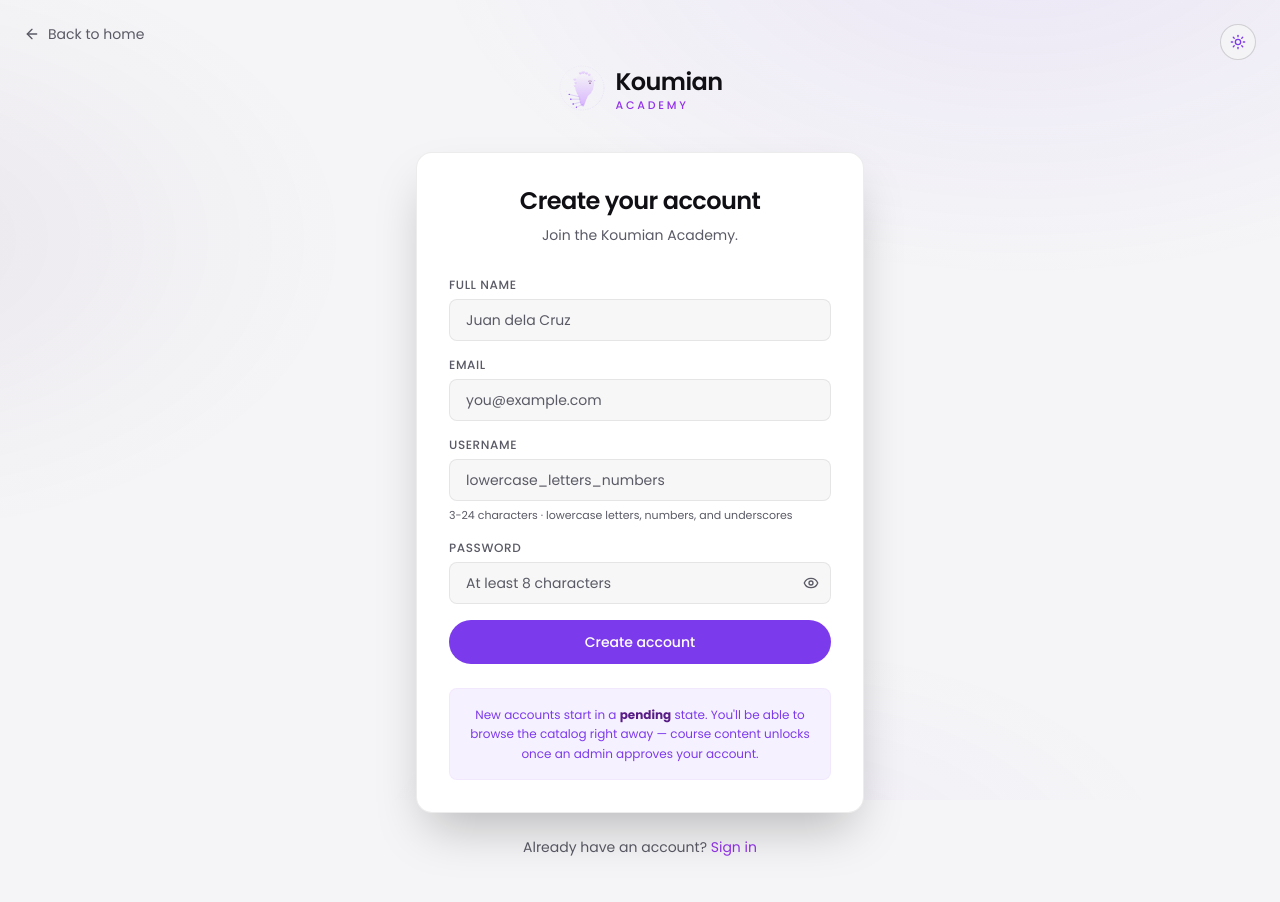
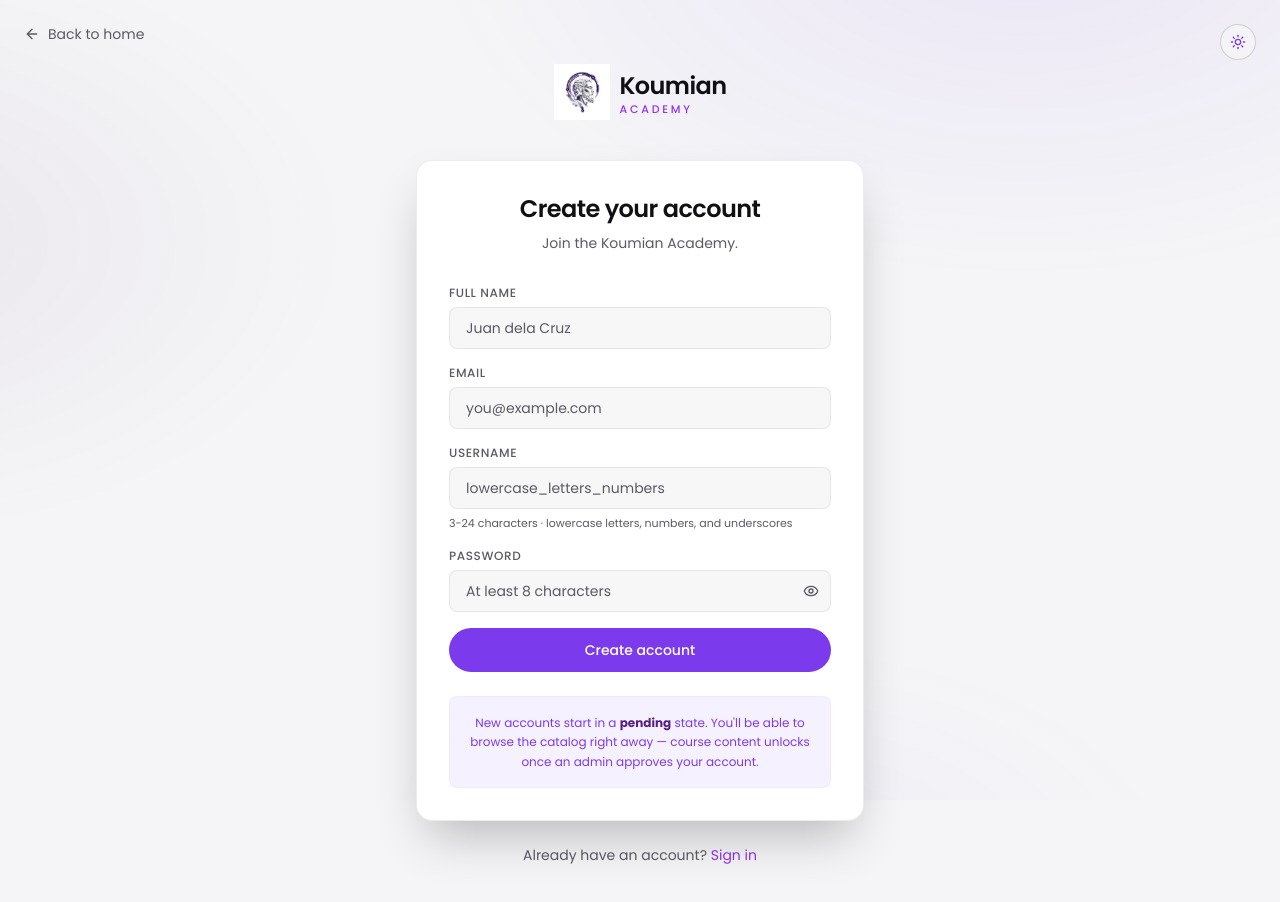
Before and after one commit to iamcharlesstratos-source/-koumian-academy, a Next.js app: page /signup in a window 1280 px wide. Shown: the top 902 px of the page. Built offline with nearby package versions, Linux system fonts and the light colour scheme; no server answers.

Commit message:
Use new philosopher logo + bigger sizes

```diff
--- a/components/public/Logo.tsx
+++ b/components/public/Logo.tsx
@@ -2,7 +2,7 @@ import Link from "next/link";
 
 export function Logo({ size = "md" }: { size?: "sm" | "md" | "lg" }) {
   const dims =
-    size === "sm" ? "h-7 w-7" : size === "lg" ? "h-12 w-12" : "h-9 w-9";
+    size === "sm" ? "h-8 w-8" : size === "lg" ? "h-14 w-14" : "h-10 w-10";
   const text =
     size === "sm"
       ? "text-base"
@@ -20,7 +20,7 @@ export function Logo({ size = "md" }: { size?: "sm" | "md" | "lg" }) {
       <span className={`relative ${dims}`}>
         {/* eslint-disable-next-line @next/next/no-img-element */}
         <img
-          src="/logo.svg"
+          src="/logo.jpg"
           alt=""
           className="h-full w-full transition-transform group-hover:scale-105"
         />
```
